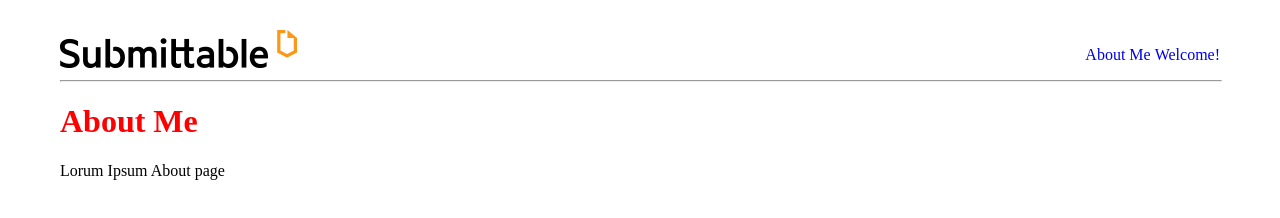
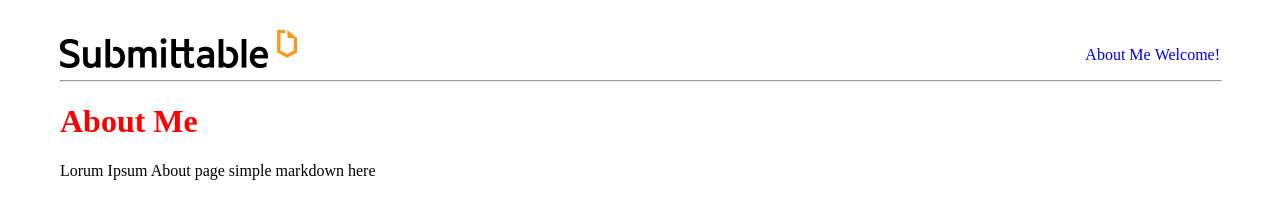
Before and after one commit to BrachaTenenbaum/docpad-test, a website: page out/about.html in a window 1280 px wide. Drawn offline with Linux system fonts and the light colour scheme.

Commit message:
add content

```diff
--- a/out/about.html
+++ b/out/about.html
@@ -27,7 +27,8 @@
 	</ul>
 	<hr>
     <h1>About Me</h1>
-    <p>Lorum Ipsum About page</p>
+    <p>Lorum Ipsum About page
+simple markdown here</p>
 
     <script >(function(){
 	/* Did we just livereload? */
```
